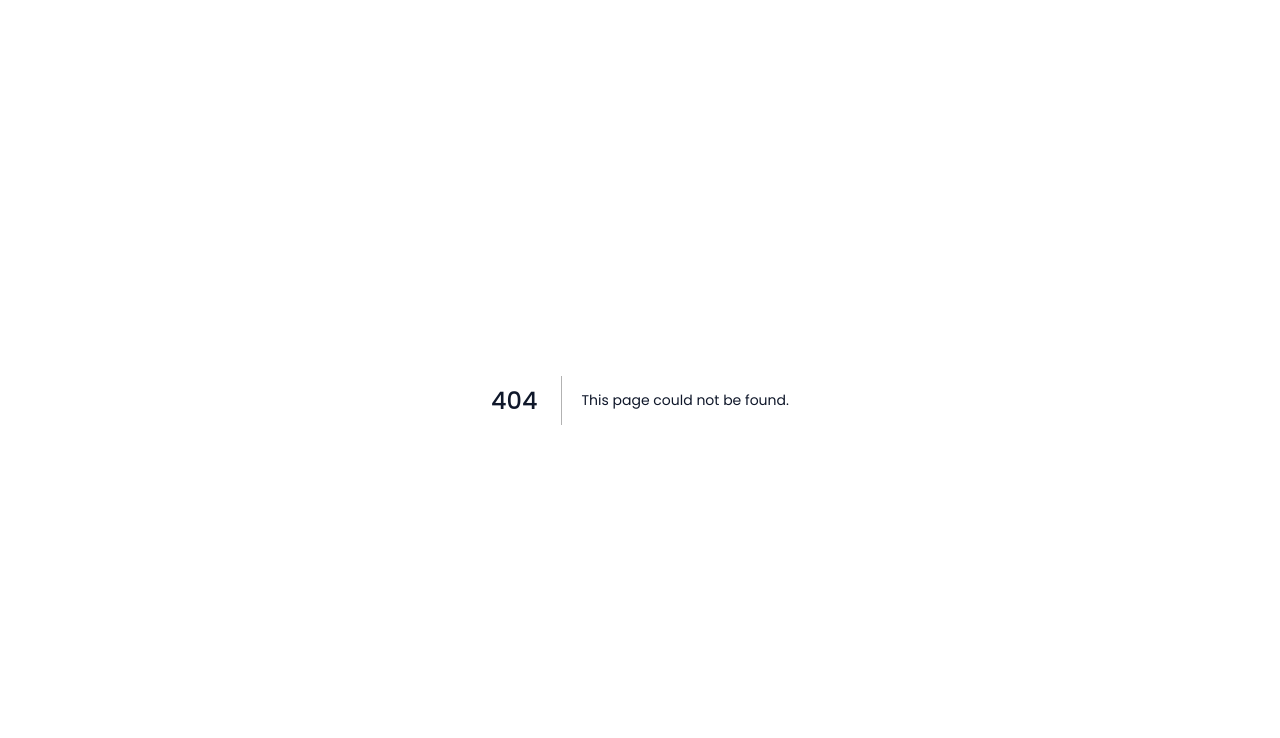
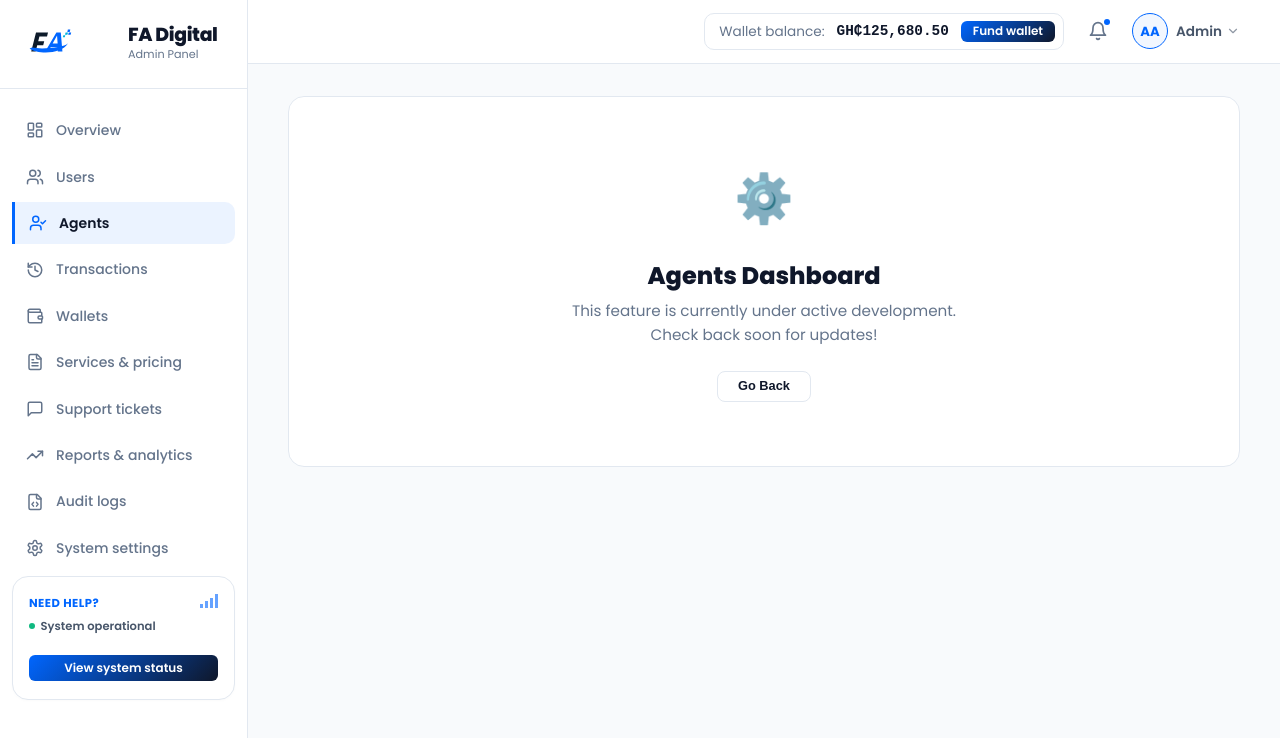
Before and after one commit to Amosjallah/datahub, a Next.js app: page /admin/agents in a window 1280 px wide. Before the commit this address had no page. Shown: the top 738 px of the page. Built offline with nearby package versions, Linux system fonts and the light colour scheme.

Commit message:
feat: add catch-all routes for unimplemented agent and admin subpages to avoid 404s

```diff
--- /dev/null
+++ b/src/app/admin/[...slug]/page.tsx
@@ -0,0 +1,40 @@
+'use client';
+
+import React from 'react';
+import AppLayout from '@/components/AppLayout';
+
+interface PageProps {
+  params: {
+    slug: string[];
+  };
+}
+
+export default function AdminPlaceholder({ params }: PageProps) {
+  const pageName = params.slug[0] || 'page';
+  // Capitalize page name and replace dashes with spaces
+  const displayName = pageName
+    .replace(/-/g, ' ')
+    .replace(/\b\w/g, (char) => char.toUpperCase());
+
+  return (
+    <AppLayout userName="Admin User" userRole="admin">
+      <div className="animate-fade-up card" style={{ padding: '4rem 2rem', textAlign: 'center', background: 'var(--color-bg-card)', border: '1px solid var(--color-border)', borderRadius: '16px' }}>
+        <div style={{ fontSize: '3rem', marginBottom: '1.5rem' }}>⚙️</div>
+        <h2 style={{ fontSize: '1.5rem', fontWeight: 800, color: 'var(--color-text-primary)', marginBottom: '0.5rem' }}>{displayName} Dashboard</h2>
+        <p style={{ color: 'var(--color-text-muted)', fontSize: '0.95rem', maxWidth: '400px', margin: '0 auto 1.5rem' }}>
+          This feature is currently under active development. Check back soon for updates!
+        </p>
+        <div style={{ display: 'inline-flex' }}>
+          <button
+            type="button"
+            onClick={() => window.history.back()}
+            className="btn btn-secondary btn-sm"
+            style={{ padding: '0.5rem 1.25rem', borderRadius: '8px', border: '1px solid var(--color-border)', backgroundColor: '#FFF', color: 'var(--color-text-primary)' }}
+          >
+            Go Back
+          </button>
+        </div>
+      </div>
+    </AppLayout>
+  );
+}
```
Also changed, not shown: src/app/agent/[...slug]/page.tsx (added, +40 -0 lines).
